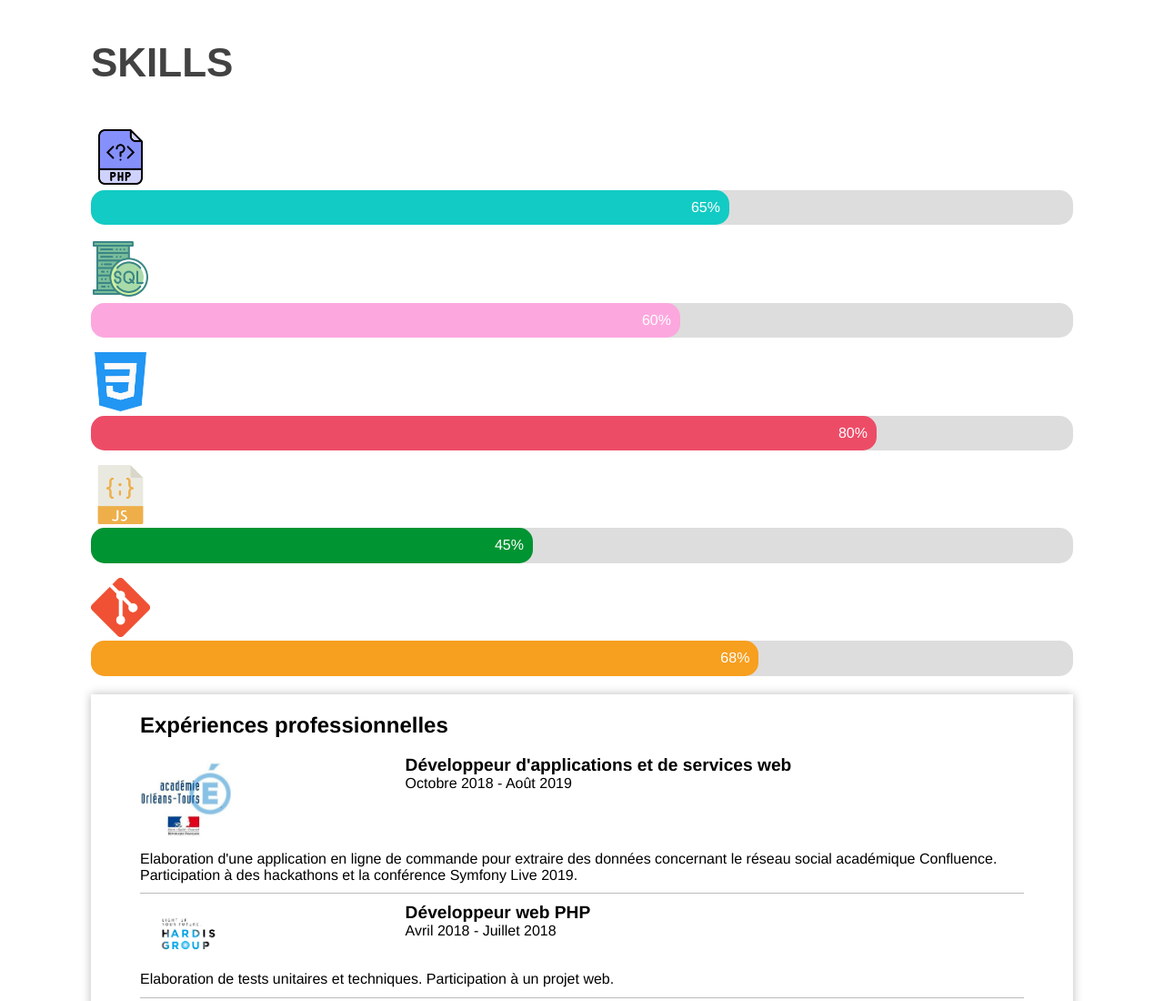
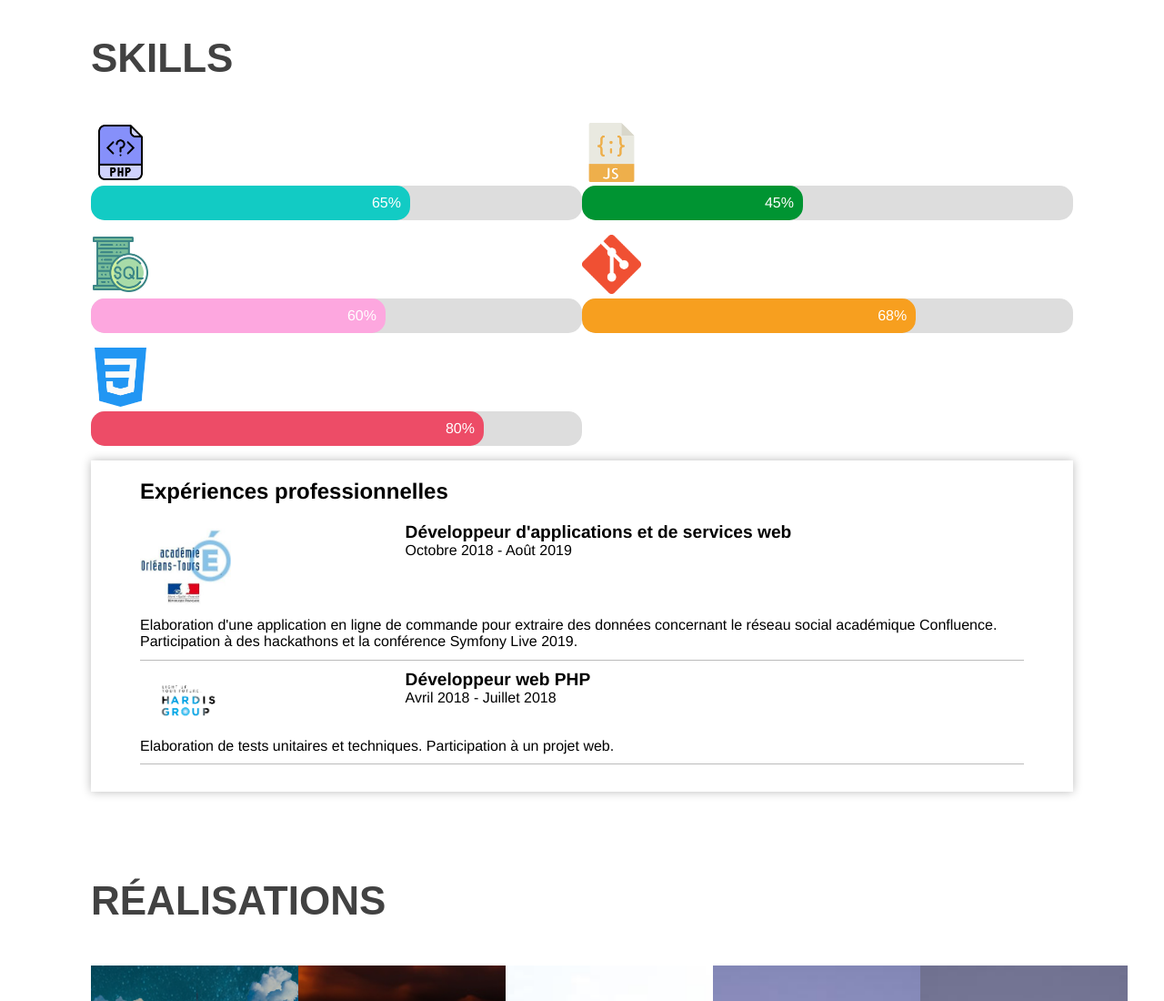
Before and after one commit to bidiallo/site_cv, a plain HTML site: page index.html in a window 1280 px wide. Shown: the part 1420-2520 px from the top of the page at 91% size. Drawn offline with nearby package versions, Linux system fonts and the light colour scheme.

Commit message:
modif section 1

```diff
--- a/css/main.css
+++ b/css/main.css
@@ -46,6 +46,7 @@ body {
 .navbar ul li a {
   color: black;
   text-decoration: none;
+  font-weight: bold;
 }
 
 .navbar-brand img {
@@ -112,6 +113,7 @@ section {
   padding-bottom: 25px;
   border-radius: 2px;
   color: white;
+  margin-top: -5px;
 }
 
 .content1 span{
@@ -244,6 +246,16 @@ button {
   width: 100%;
   background-color: #ddd;
   border-radius: 15px;
+}
+
+.skills1{
+  float: left;
+  width: 50%;
+}
+
+.skills2{
+  float: left;
+  width: 50%;
 }
 
 .skills {
--- a/index.html
+++ b/index.html
@@ -49,7 +49,7 @@
 <body>
 <header id="header">
   <nav class="navbar" id="nav">
-    <a id="logo" class="navbar-brand" href=""><img src="img/logo2_ajust.png"></a>
+    <a id="logo" class="navbar-brand" href=""><img src="img/logo2_ajust.png" alt=""></a>
     <ul>
       <li><a href="#link1">Compétences</a></li>
       <li><a href="#link2">Expériences</a></li>
```
